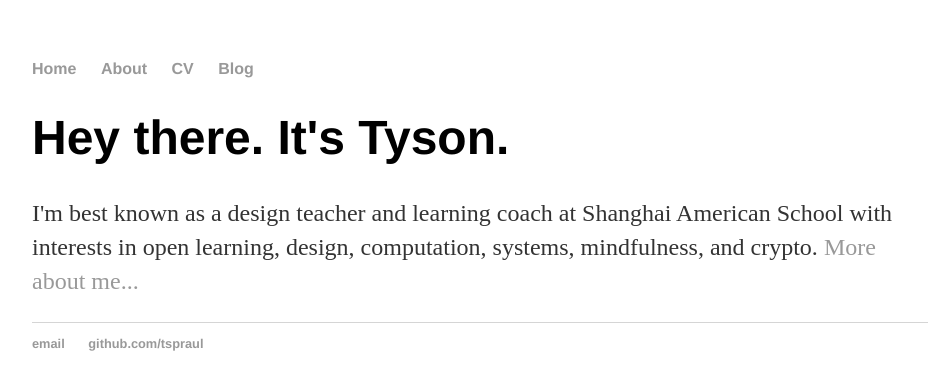
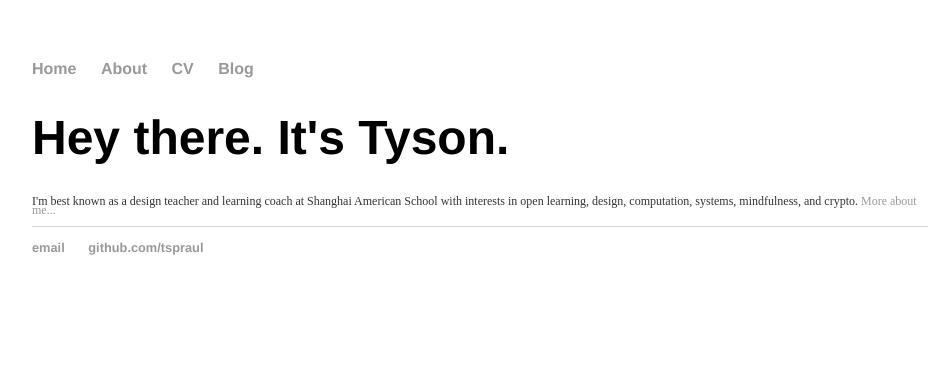
Before and after one commit to tspraul/tspraul, a Jekyll site: the page built from index.html, in a window 1280 px wide. Shown: the top 390 px of the page, without its empty margins (160-1108 px from the left). Built offline with Jekyll 4.4.1, drawn with Linux system fonts in a browser that asks for light colours.

Commit message:
Update main.css

```diff
--- a/css/main.css
+++ b/css/main.css
@@ -27,9 +27,15 @@ h2 {
     font-size: 2em;
     font-family:'Helvetica', 'Arial', 'Sans-Serif';
 }
+h3 {
+    font-size: 1.5em;
+}
+h4 {
+    font-size: 1em;
+}
 p {
-    font-size: 1.5em;
-    line-height: 1.4em;
+    font-size: .75em;
+    line-height: .7em;
     color: #333;
 }
 footer {
```
